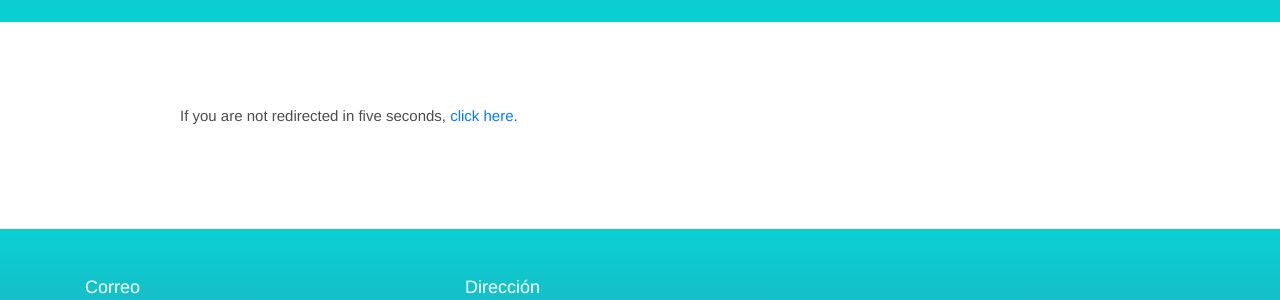
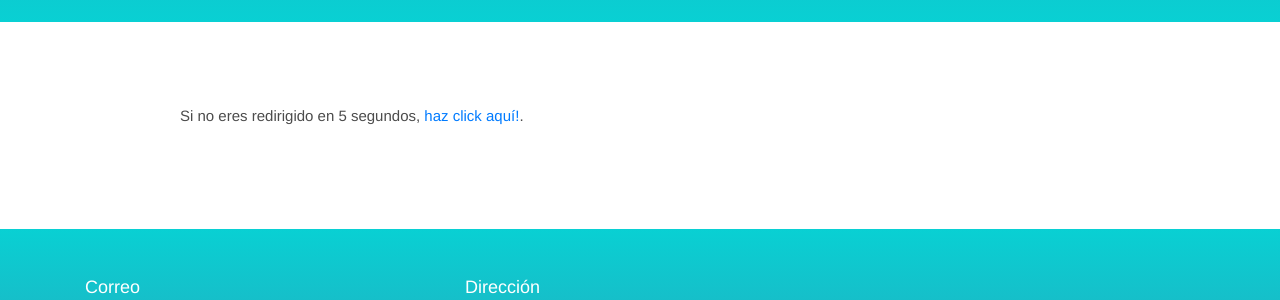
Before and after one commit to OlimpiadaMatematicasMichoacan/WOMM, a Jekyll site: the page built from _pages/registro.md, in a window 1280 px wide and 1013 px high. Shown: the part 482-782 px from the top of the window. Built offline with Jekyll 4.4.1, drawn with Linux system fonts in a browser that asks for light colours.

Commit message:
Update registro.md

```diff
--- a/_pages/registro.md
+++ b/_pages/registro.md
@@ -7,5 +7,5 @@ title: Registro
   <meta http-equiv="refresh" content="5; URL=https://registro.olimpiadamatematicasmichoacan.org:8443/login/index.php" />
 </head>
 <body>
-  <p>If you are not redirected in five seconds, <a href="https://registro.olimpiadamatematicasmichoacan.org:8443/login/index.php">click here</a>.</p>
+  <p>Si no eres redirigido en 5 segundos, <a href="https://registro.olimpiadamatematicasmichoacan.org:8443/login/index.php">haz click aquí!</a>.</p>
 </body>
```
